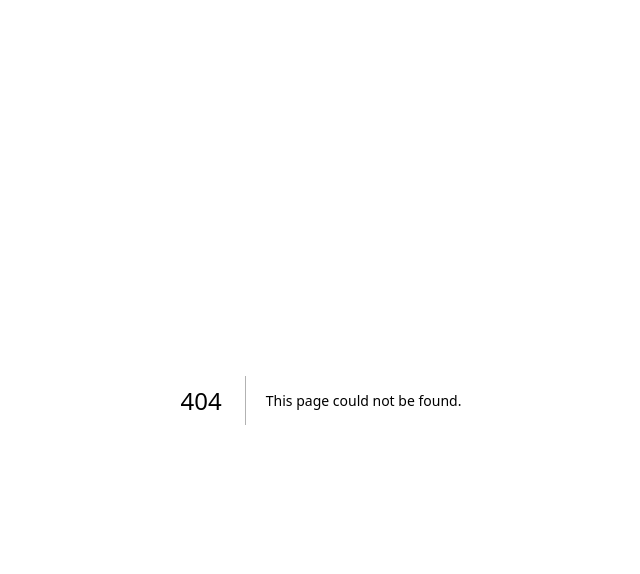
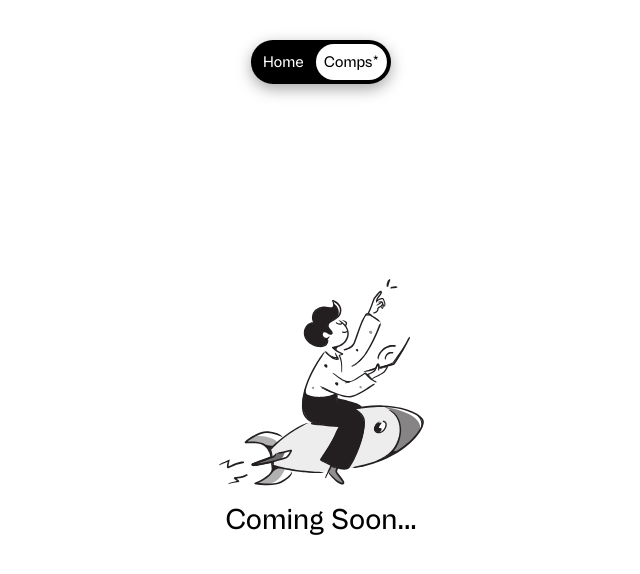
Before and after one commit to abhayycode/portfolio, a Next.js app: page /components in a window 1280 px wide. Before the commit this address had no page. Shown: the top 574 px of the page, without its empty margins (319-959 px from the left). Built offline with nearby package versions, Linux system fonts and the light colour scheme.

Commit message:
refactor(home): Restructure layout and components; remove old page, add new components and animations

```diff
--- /dev/null
+++ b/app/(home)/components/page.tsx
@@ -0,0 +1,12 @@
+import Image from 'next/image';
+
+import ComingSoon from '@/app/_svgs/coming-soon.svg';
+
+export default function ComponentsPage() {
+  return (
+    <div className="h-full w-full flex flex-col items-center justify-center font-medium text-3xl">
+      <Image src={ComingSoon} alt="Coming Soon..." className='size-60' />
+      <p>Coming Soon...</p>
+    </div>
+  );
+}
--- /dev/null
+++ b/app/(home)/layout.tsx
@@ -0,0 +1,14 @@
+import { FloatingNav } from '@/app/_components/floating-nav';
+
+export default function HomeLayout({
+  children,
+}: {
+  children: React.ReactNode;
+}) {
+  return (
+    <div className="flex flex-col h-screen w-full relative">
+      {children}
+      <FloatingNav />
+    </div>
+  );
+}
--- /dev/null
+++ b/app/(home)/page.tsx
@@ -0,0 +1,22 @@
+'use client';
+
+import { motion } from 'motion/react';
+
+import MySelf from '@/app/_components/myself';
+import GitHubHeatmap from '@/app/_components/github-heatmap';
+import Experience from '@/app/_components/experience';
+
+import { motionProps } from '../_lib/motion';
+
+export default function Home() {
+  return (
+    <motion.div
+      {...motionProps}
+      className="flex flex-col max-md:pt-20 h-screen justify-center flex-1 gap-20 font-sans w-[90%] sm:w-[80%] lg:w-[70%] xl:w-[60%] mx-auto tracking-tighter"
+    >
+      <MySelf />
+      <GitHubHeatmap />
+      <Experience />
+    </motion.div>
+  );
+}
--- a/app/components/experience.tsx
+++ b/app/_components/experience.tsx
@@ -1,6 +1,4 @@
 'use client';
-
-import { motion } from 'motion/react';
 
 const experiences = [
   {
@@ -17,26 +15,22 @@ const experiences = [
 
 export default function Experience() {
   return (
-    <motion.div
-      initial={{ opacity: 0, y: 10, filter: 'blur(10px)' }}
-      animate={{ opacity: 1, y: 0, filter: 'blur(0px)' }}
-      transition={{ duration: 0.5 }}
-      className="flex flex-col gap-4"
-    >
+    <div className="flex flex-col gap-4">
       {experiences.map((experience) => (
         <div key={experience.company} className="flex items-center gap-4">
           <div className="flex items-center md:gap-2 max-md:flex-col max-md:items-start">
             {experience.company}
-            <p className="text-xl font-medium min-w-fit">  {experience.position}</p>
+            <p className="text-xl font-medium min-w-fit">
+              {' '}
+              {experience.position}
+            </p>
           </div>
 
-          <div
-            className='flex-1 h-0.5 bg-black'
-          />
+          <div className="flex-1 h-0.5 bg-black" />
 
           <p className="text-xl font-medium">{experience.date}</p>
         </div>
       ))}
-    </motion.div>
+    </div>
   );
 }
--- /dev/null
+++ b/app/_components/floating-nav.tsx
@@ -0,0 +1,63 @@
+'use client';
+
+import { AnimatePresence, motion } from 'motion/react';
+import { usePathname, useRouter } from 'next/navigation';
+
+const FloatingBtnContainer = ({
+  isHome = true,
+  handleClick = () => {},
+  label = '',
+}) => {
+  return (
+    <div className="h-full w-fit relative flex items-center">
+      <button
+        onClick={handleClick}
+        className={`cursor-pointer w-fit min-w-fit px-2 rounded-full relative z-10 ${isHome ? 'text-black' : 'text-white'}`}
+      >
+        {label}
+      </button>
+
+      {isHome && (
+        <motion.div
+          layoutId="home"
+          className="w-full h-full bg-white absolute top-0 left-0 rounded-full"
+        />
+      )}
+    </div>
+  );
+};
+
+export const FloatingNav = () => {
+  /* ---------------------- Routing ---------------------- */
+  const router = useRouter();
+  const pathName = usePathname();
+
+  const isHome = pathName == '/';
+
+  /* ---------------------- Handlers ---------------------- */
+  function handleClick() {
+    router.push(isHome ? '/components' : '/');
+  }
+
+  return (
+    <AnimatePresence>
+      <motion.div
+        whileHover={{
+          scale: 1.1,
+        }}
+        className="absolute custom-shadow left-[50%] translate-x-[-50%] top-[3%] md:top-[2%] lg:top-[3%] xl:top-[5%] bg-black rounded-full h-11 p-1 min-w-fit font-medium cursor-pointer flex items-center gap-1"
+      >
+        <FloatingBtnContainer
+          handleClick={handleClick}
+          isHome={isHome}
+          label={'Home'}
+        />
+        <FloatingBtnContainer
+          isHome={!isHome}
+          handleClick={handleClick}
+          label={'Comps*'}
+        />
+      </motion.div>
+    </AnimatePresence>
+  );
+};
--- a/app/components/github-heatmap.tsx
+++ b/app/_components/github-heatmap.tsx
@@ -1,7 +1,6 @@
 'use client';
 
 import { GitHubCalendar } from 'react-github-calendar';
-import { motion } from 'motion/react';
 import { useEffect, useState } from 'react';
 
 export default function GitHubHeatmap() {
@@ -12,12 +11,7 @@ export default function GitHubHeatmap() {
   useEffect(() => setMounted(true), []);
 
   return (
-    <motion.div
-      initial={{ opacity: 0, y: 10, filter: 'blur(10px)' }}
-      animate={{ opacity: 1, y: 0, filter: 'blur(0px)' }}
-      transition={{ duration: 0.5, ease: 'easeInOut' }}
-      className="min-h-[160px]"
-    >
+    <div className="min-h-40">
       {mounted && (
         <GitHubCalendar
           username="abhayycode"
@@ -28,6 +22,6 @@ export default function GitHubHeatmap() {
           }}
         />
       )}
-    </motion.div>
+    </div>
   );
 }
--- a/app/components/myself.tsx
+++ b/app/_components/myself.tsx
@@ -1,39 +1,30 @@
 'use client';
-import { EasingFunction, motion } from 'motion/react';
 
-const motionProps = {
-  initial: { opacity: 0, y: 10, filter: 'blur(10px)' },
-  animate: { opacity: 1, y: 0, filter: 'blur(0px)' },
-  transition: {
-    duration: 0.5,
-    ease: ['easeInOut'] as unknown as EasingFunction,
-  },
-};
+import { motion } from 'motion/react';
 
 export default function MySelf() {
   return (
     <div className="flex flex-col md:text-3xl text-2xl font-medium tracking-tighter">
-      <motion.div className="leading-8" {...motionProps}>
+      <div className="leading-8">
         Hey there — I&apos;m Abhay Panchal{' '}
-        <motion.img
+        <img
           src="/cat.jpeg"
           alt="Abhay Panchal"
           width={50}
           height={50}
           className="rounded-full w-12.5 h-12.5 inline-block align-middle mx-1"
-          transition={{ duration: 0.35, ease: 'easeInOut' }}
         />
-        , a software engineer (frontend heavy) learning full stack along side. Right now I&apos;m
-        building the features at <span className="">VectorShift</span>.
-      </motion.div>
+        , a software engineer (frontend heavy) learning full stack along side.
+        Right now I&apos;m building the features at{' '}
+        <span className="">VectorShift</span>.
+      </div>
 
-      <motion.div className="mt-10 leading-relaxed" {...motionProps}>
+      <div className="mt-10 leading-relaxed">
         I post about development on
         <a href="https://www.linkedin.com/in/abhay-panchal1/">
           <motion.img
-            whileHover="hover"
-            variants={{
-              hover: { scale: 1.15 },
+            whileHover={{
+              scale: 1.15,
             }}
             src="/linkedin.webp"
             alt="LinkedIn"
@@ -45,9 +36,8 @@ export default function MySelf() {
         and you&apos;ll find what I&apos;m building on{' '}
         <a href="https://github.com/abhayycode">
           <motion.img
-            whileHover="hover"
-            variants={{
-              hover: { scale: 1.15 },
+            whileHover={{
+              scale: 1.15,
             }}
             src="/github.webp"
             alt="GitHub"
@@ -56,7 +46,7 @@ export default function MySelf() {
             height={30}
           />
         </a>
-      </motion.div>
+      </div>
     </div>
   );
 }
--- /dev/null
+++ b/app/_lib/motion.ts
@@ -0,0 +1,10 @@
+import { EasingFunction } from 'motion/react';
+
+export const motionProps = {
+  initial: { opacity: 0, y: 10, filter: 'blur(10px)' },
+  animate: { opacity: 1, y: 0, filter: 'blur(0px)' },
+  transition: {
+    duration: 0.5,
+    ease: ['easeInOut'] as unknown as EasingFunction,
+  },
+};
--- a/app/globals.css
+++ b/app/globals.css
@@ -19,87 +19,6 @@
   }
 }
 
-/* --- Pixel flame (behind the avatar) --------------------------------- */
-
-/* Combined dance: scale + sway around the base so the tip flickers.
-   Rotate/scale live in one keyframe set because a second transform
-   animation on the same element would override the first. */
-@keyframes flame-dance {
-  0% {
-    transform: translateY(0) scale(1, 1) rotate(0deg);
-  }
-  20% {
-    transform: translateY(-1px) scale(0.98, 1.06) rotate(-1.5deg);
-  }
-  40% {
-    transform: translateY(0) scale(1.02, 0.98) rotate(1deg);
-  }
-  60% {
-    transform: translateY(-1.5px) scale(0.97, 1.05) rotate(-1deg);
-  }
-  80% {
-    transform: translateY(-0.5px) scale(1.01, 1.01) rotate(0.8deg);
-  }
-  100% {
-    transform: translateY(0) scale(1, 1) rotate(0deg);
-  }
+.custom-shadow {
+  box-shadow: rgba(0, 0, 0, 0.35) 0px 5px 15px;
 }
-
-/* Brightness flicker on a different property so it layers with the dance. */
-@keyframes flame-glow {
-  0%,
-  100% {
-    filter: brightness(1) saturate(1);
-  }
-  30% {
-    filter: brightness(1.12) saturate(1.06);
-  }
-  55% {
-    filter: brightness(0.94) saturate(1);
-  }
-  75% {
-    filter: brightness(1.08) saturate(1.08);
-  }
-}
-
-@keyframes ember-rise {
-  0% {
-    opacity: 0;
-    transform: translate(0, 0) scale(1);
-  }
-  15% {
-    opacity: 0.95;
-  }
-  70% {
-    opacity: 0.6;
-  }
-  100% {
-    opacity: 0;
-    transform: translate(-3px, -16px) scale(0.4);
-  }
-}
-
-.pixel-flame {
-  transform-origin: 50% 100%;
-  animation:
-    flame-dance 1.6s ease-in-out infinite,
-    flame-glow 1.15s ease-in-out infinite;
-  will-change: transform, filter;
-}
-
-.flame-ember {
-  transform-box: fill-box;
-  transform-origin: center;
-  animation: ember-rise var(--ember-dur, 2.4s) ease-out infinite;
-  animation-delay: var(--ember-delay, 0s);
-}
-
-@media (prefers-reduced-motion: reduce) {
-  .pixel-flame {
-    animation: none;
-  }
-  .flame-ember {
-    animation: none;
-    opacity: 0;
-  }
-}
--- a/app/layout.tsx
+++ b/app/layout.tsx
@@ -4,7 +4,7 @@ import localFont from 'next/font/local';
 import './globals.css';
 
 const cabinetGrotesk = localFont({
-  src: './fonts/CabinetGrotesk-Variable.ttf',
+  src: './_fonts/CabinetGrotesk-Variable.ttf',
   variable: '--font-cabinet-grotesk',
   weight: '100 900',
   display: 'swap',
--- a/app/page.tsx
+++ /dev/null
@@ -1,13 +0,0 @@
-import MySelf from '@/app/components/myself';
-import GitHubHeatmap from '@/app/components/github-heatmap';
-import Experience from '@/app/components/experience';
-
-export default function Home() {
-  return (
-    <div className="flex flex-col max-md:pt-20 h-screen justify-center flex-1 gap-20 font-sans w-[90%] sm:w-[80%] lg:w-[70%] xl:w-[60%] mx-auto tracking-tighter">
-      <MySelf />
-      <GitHubHeatmap />
-      <Experience />
-    </div>
-  );
-}
```
Also changed, not shown: app/_fonts/CabinetGrotesk-Variable.ttf (renamed from app/fonts/CabinetGrotesk-Variable.ttf), app/_svgs/coming-soon.svg (added).
